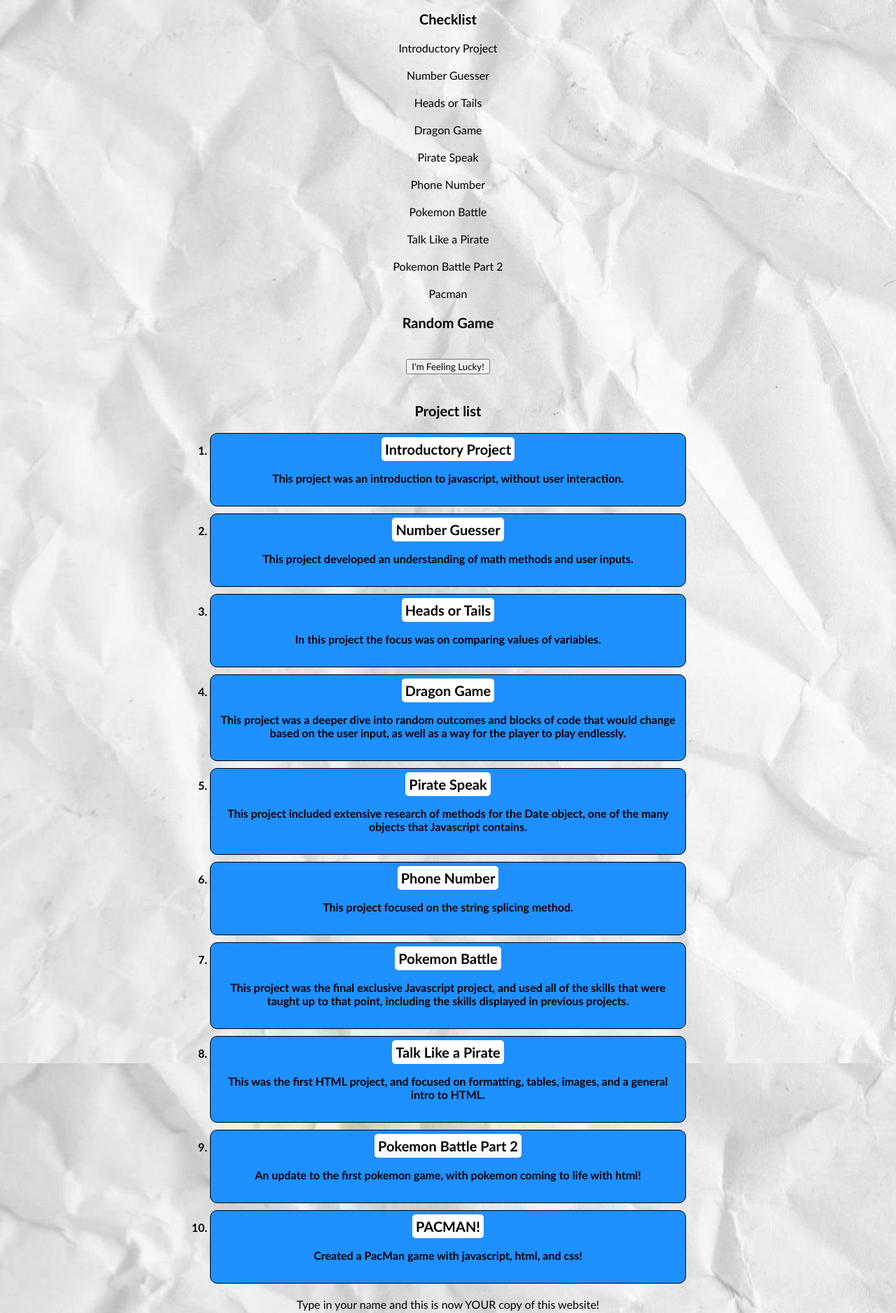
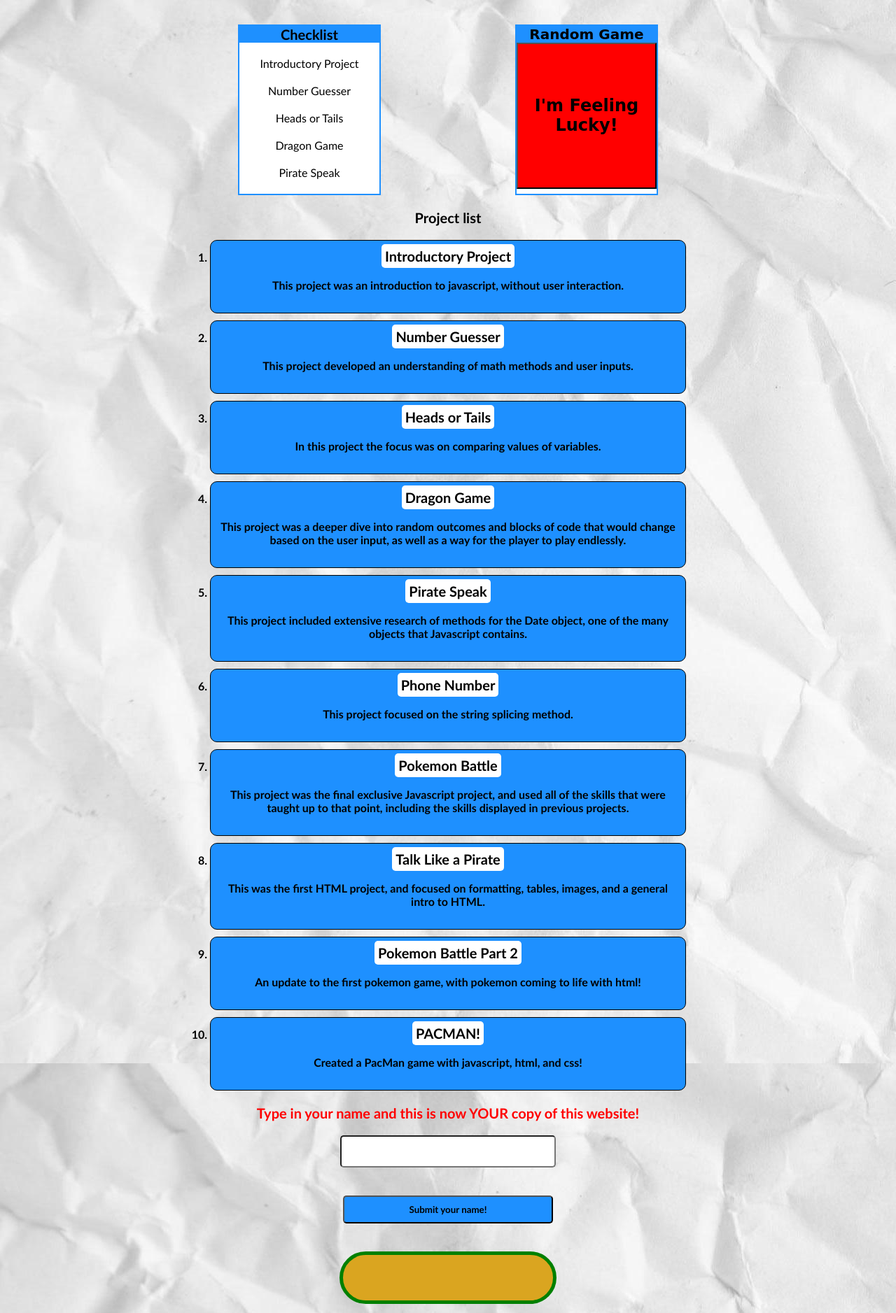
Before and after one commit to PeterRojkovski/PeterRojkovskiWebsite, a plain HTML site: page index.html in a window 1280 px wide. Shown: the part 460-2337 px from the top of the page at 70% size. Drawn offline with Linux system fonts and the light colour scheme.

Commit message:
Update style.css

```diff
--- a/style.css
+++ b/style.css
@@ -1,3 +1,4 @@
+
 /*Sets the background of the html body to a local image file*/
 body{
   background-image: url("Background.jpg")
@@ -83,6 +84,7 @@ h4{
 #projects{
   max-width: 700px;
   min-width: 400px;
+  clear: left;
 }
 
 /*targets the numbered list containing the block elements for the coding projects, sets the margins and the padding to 0 so that the numbers are visible*/
@@ -100,6 +102,9 @@ h4{
   border-radius: 10px;
   font-weight: bold;
   border: 1px solid black;
+  background-repeat: no-repeat;
+  background-size: 100% 100%;
+  background-position: center left;
 }
 
 /*Targets the links in the list items of the projects list, getting rid of the default underline (removing text decoration) setting background and text color, resizing font and setting a rounded border with nice padding*/
@@ -149,9 +154,121 @@ h4{
   text-align: center;
   position: absolute;
   background-color: rgba(128, 128, 128, 0.5);
-  text-size: 20px;
+  font-size: 20px;
   padding: 5px;
   bottom: 5%;
   left: 50%;
   transform: translate(-50%, -50%);
 }
+
+#funstuff{
+  max-width: 600px;
+  min-width: 300px;
+}
+
+#Checklist{
+  height: 30vh;
+  width: 200px;
+  overflow: auto;
+  background-color: white;
+  border: 2px solid dodgerblue;
+  float: left;
+}
+
+#Random{
+  height: 30vh;
+  width: 200px;
+  background-color: white;
+  border: 2px solid dodgerblue;
+  float: right;
+}
+
+#Checklist h3{
+  position: sticky;
+  top:0;
+  background-color: dodgerblue;
+  z-index: 5;
+  margin:0;
+}
+
+#Random h3{
+  position: sticky;
+  top:0;
+  background-color: dodgerblue;
+  z-index: 5;
+  margin:0;
+  font-family: "Brush Script MT", cursive;
+  font-weight: bold;
+}
+
+#Random button{
+  position:relative;
+  width: 100%;
+  height: 87%;
+  margin: 0;
+  left: 0%;
+  background-color:red;
+  font-family: "Brush Script MT", cursive;
+  font-weight: bold;
+  font-size: 150%;
+}
+
+#Random button:hover{
+  width: 100%;
+  height: 88%;
+  margin: 0;
+  background-image:url("EHxr.gif");
+  cursor: pointer;
+}
+
+.check img{
+  width: 1em;
+  position:relative;
+  left: 0.5em;
+  height: 1em;
+  padding:0;
+  margin:0;
+}
+
+#namebutton{
+  border-radius: 5px;
+  cursor: pointer;
+  background-color: dodgerblue;
+  color: black;
+  font-weight: bold;
+  max-width: 100;
+  min-width: 300px;
+  height: 5vh;
+}
+
+#namebutton:hover{
+  border-radius: 5px;
+  cursor: pointer;
+  background-color: red;
+  color: dodgerblue;
+}
+
+#username{
+  border-radius: 5px;
+  max-width: 100;
+  min-width: 300px;
+  height: 5vh;
+}
+
+#usernamelabel{
+  font-weight: bold;
+  font-size: 20px;
+  color: red;
+}
+
+#savedname{
+  color: forestgreen;
+  background-color: goldenrod;
+  border-radius: 500px;
+  border: 5px solid green;
+  width: 300px;
+  height: 5vh;
+  font-size:x-large;
+  padding: 5px 0 20px 0;
+  vertical-align: text-top;
+}
```
